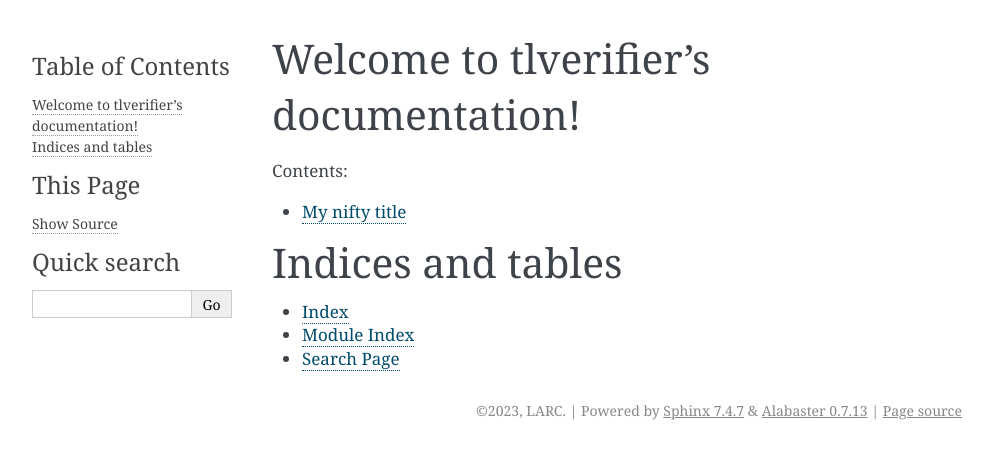
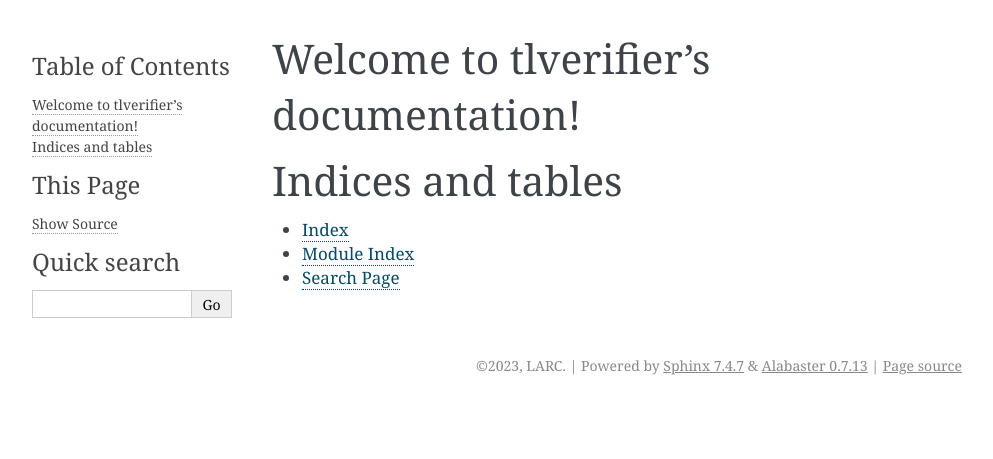
Before and after one commit to larc-logs-transparentes/tlverifier, a Sphinx documentation site: the page built from docs/index.rst, in a window 1280 px wide. Shown: the top 459 px of the page, without its empty margins (148-1141 px from the left). Built offline with Sphinx 7.4.7, drawn with Linux system fonts in a browser that asks for light colours.

Commit message:
remove myst

```diff
--- a/docs/conf.py
+++ b/docs/conf.py
@@ -13,7 +13,7 @@
 # -- General configuration ---------------------------------------------------
 # https://www.sphinx-doc.org/en/master/usage/configuration.html#general-configuration
 
-extensions = ["myst_parser"]
+extensions = []
 
 templates_path = ['_templates']
 exclude_patterns = ['_build', 'Thumbs.db', '.DS_Store']
--- a/docs/example.md
+++ /dev/null
@@ -1,12 +0,0 @@
-# My nifty title
-
-Some **text**!
-
-
-:::{card} Card Title
-Header
-^^^
-Card content
-+++
-Footer
-:::
--- a/docs/index.rst
+++ b/docs/index.rst
@@ -10,7 +10,6 @@
    :maxdepth: 2
    :caption: Contents:
 
-   example
 
 
 
--- a/requirements-doc.txt
+++ b/requirements-doc.txt
@@ -1 +1 @@
-sphinx=7.0.1
+sphinx=6.2.1
```
